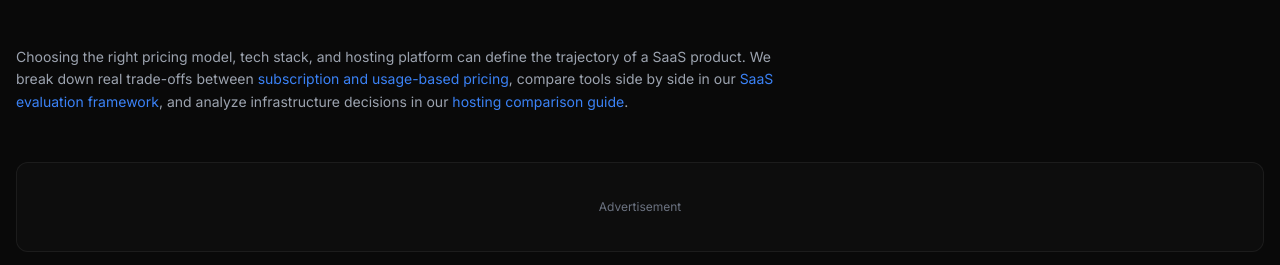
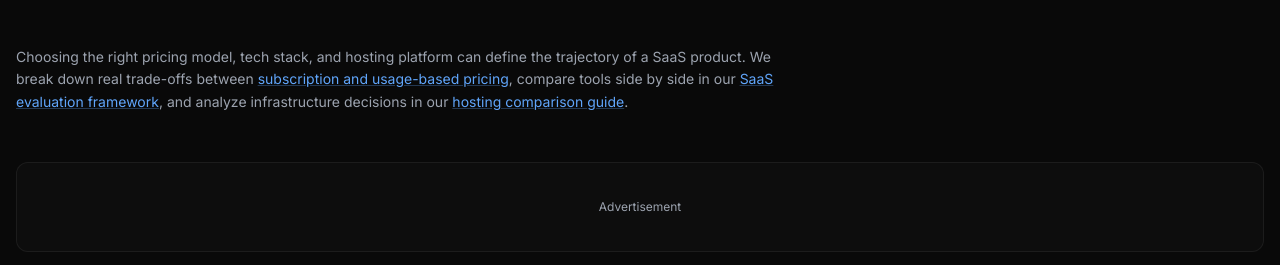
Before and after one commit to fradotech/ravoid, an Astro site: page / in a window 1280 px wide. Shown: the part 1003-1268 px from the top of the page. Built offline with nearby package versions, Linux system fonts and the light colour scheme; Astro itself is replaced by a stand-in of ours; no server answers.

Commit message:
fix: pagespeed accesibility

```diff
--- a/src/infrastructure/components/ads/AdBanner.astro
+++ b/src/infrastructure/components/ads/AdBanner.astro
@@ -20,5 +20,5 @@ const heightClasses: Record<string, string> = {
     sticky && 'sticky top-20',
   ]}
 >
-  <span class="text-xs text-gray-400 dark:text-gray-500">Advertisement</span>
+  <span class="text-xs text-gray-500 dark:text-gray-400">Advertisement</span>
 </div>
--- a/src/pages/index.astro
+++ b/src/pages/index.astro
@@ -90,16 +90,16 @@ const tags = await getAllTags();
         between
         <a
           href="/blog/saas-pricing-models-subscription-vs-usage-based"
-          class="text-blue-500 hover:underline"
+          class="text-blue-600 dark:text-blue-400 underline decoration-blue-300/50 hover:decoration-blue-500 dark:decoration-blue-400/30 dark:hover:decoration-blue-400"
           >subscription and usage-based pricing</a
         >, compare tools side by side in our
         <a
           href="/blog/how-to-compare-saas-tools-objectively"
-          class="text-blue-500 hover:underline">SaaS evaluation framework</a
+          class="text-blue-600 dark:text-blue-400 underline decoration-blue-300/50 hover:decoration-blue-500 dark:decoration-blue-400/30 dark:hover:decoration-blue-400">SaaS evaluation framework</a
         >, and analyze infrastructure decisions in our
         <a
           href="/blog/vercel-vs-netlify-vs-cloudflare-pages"
-          class="text-blue-500 hover:underline">hosting comparison guide</a
+          class="text-blue-600 dark:text-blue-400 underline decoration-blue-300/50 hover:decoration-blue-500 dark:decoration-blue-400/30 dark:hover:decoration-blue-400">hosting comparison guide</a
         >.
       </p>
     </section>
```
